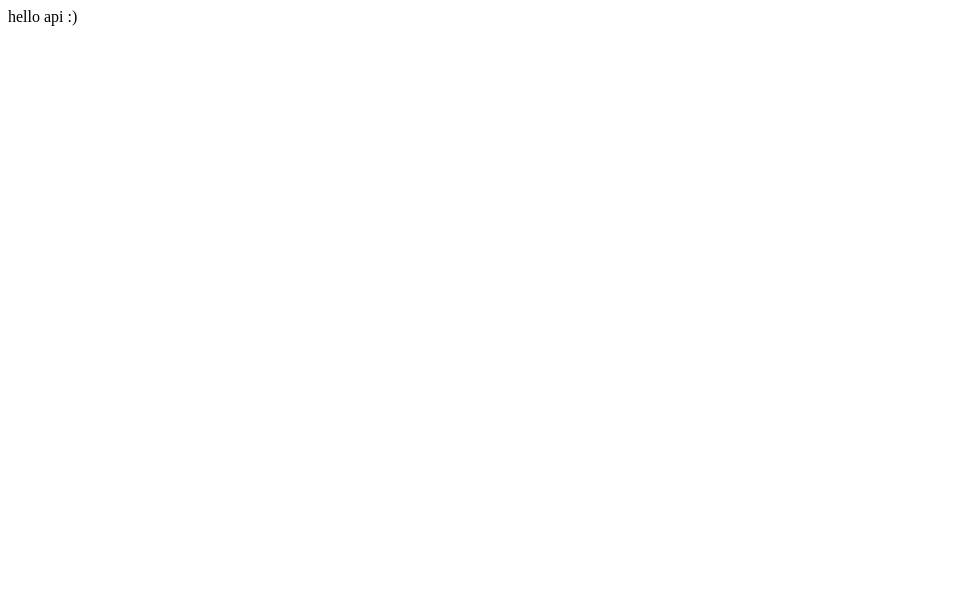
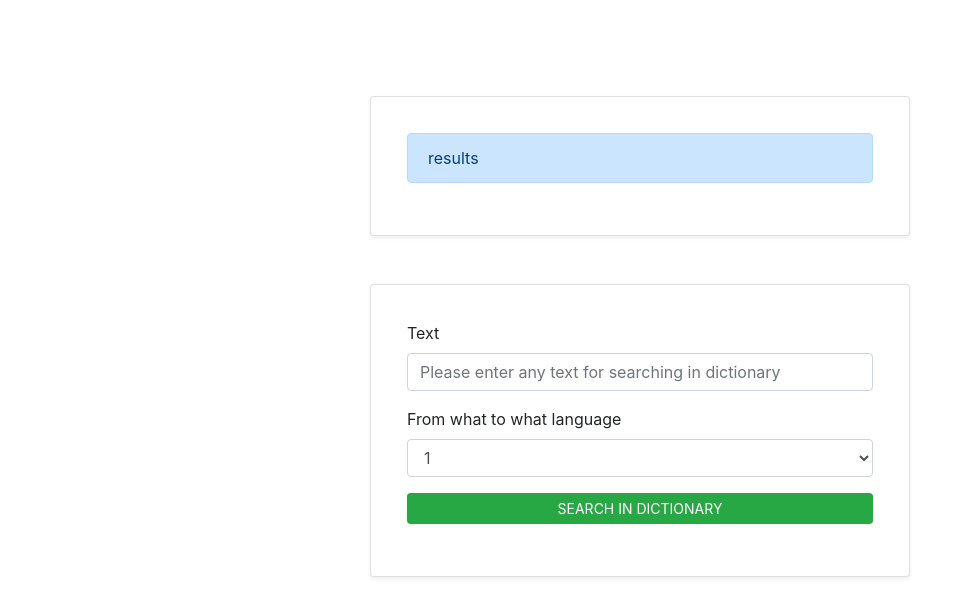
Before and after one commit to nejdetkadir/yandex-dictionary-api, a Vue app: page / in a window 1280 px wide. Shown: the top 616 px of the page, without its empty margins (0-965 px from the left). Built offline with nearby package versions, Linux system fonts and the light colour scheme.

Commit message:
Prepare UI

```diff
--- a/package.json
+++ b/package.json
@@ -8,7 +8,10 @@
     "lint": "vue-cli-service lint"
   },
   "dependencies": {
+    "bootstrap": "^4.5.3",
     "core-js": "^3.6.5",
+    "jquery": "^3.5.1",
+    "popper.js": "^1.16.1",
     "vue": "^2.6.11"
   },
   "devDependencies": {
--- a/src/App.vue
+++ b/src/App.vue
@@ -1,6 +1,33 @@
 <template>
-  <div>
-    hello api :)
+  <div class="container mt-5">
+    <div class="row">
+      <div class="col-md-6 mx-auto mt-5">
+        <div class="card shadow-sm p-3 mb-5 bg-white rounded" style="width: 100%;">
+          <div class="card-body">
+            <div class="alert alert-primary">results</div>
+          </div>
+        </div>
+        <div class="card mt-4 shadow-sm p-3 mb-5 bg-white rounded" style="width: 100%;">
+          <div class="card-body">
+            <form>
+              <div class="form-group">
+                <label for="text">Text</label>
+                <input type="text" class="form-control" id="text" placeholder="Please enter any text for searching in dictionary">
+              </div>
+              <div class="form-group">
+                <label for="language">From what to what language</label>
+                <select class="form-control" id="language">
+                  <option>1</option>
+                </select>
+              </div>
+              <div class="form-group">
+                <button class="btn btn-success btn-sm btn-block">SEARCH IN DICTIONARY</button>
+              </div>
+            </form>
+          </div>
+        </div>
+      </div>
+    </div>
   </div>
 </template>
 
@@ -12,5 +39,7 @@
 </script>
 
 <style>
-
+  body{
+    background-color: #add8e678;
+  }
 </style>
--- a/src/main.js
+++ b/src/main.js
@@ -1,5 +1,7 @@
 import Vue from 'vue'
 import App from './App.vue'
+import 'bootstrap'
+import 'bootstrap/dist/css/bootstrap.min.css'
 
 Vue.config.productionTip = false
 
```
Also changed, not shown: 1 other file (tests, documents, lock files or other folders).
